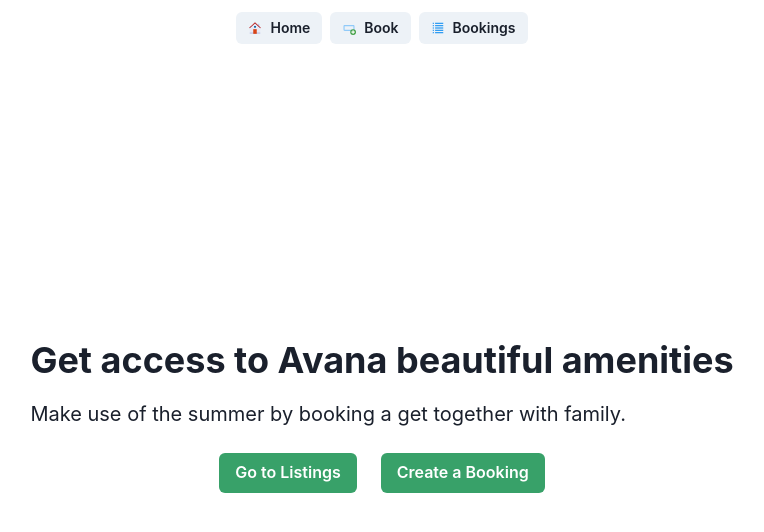
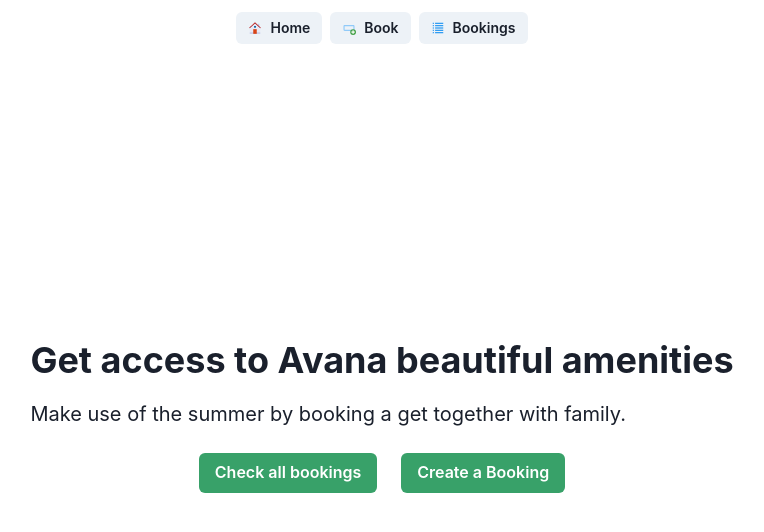
Before and after one commit to akshaymatoo/avana-booking-system, a Next.js app: page / in a window 1280 px wide. Shown: the top 532 px of the page, without its empty margins (258-1022 px from the left). Built offline with nearby package versions, Linux system fonts and the light colour scheme.

Commit message:
updated home page text

```diff
--- a/pages/index.js
+++ b/pages/index.js
@@ -20,7 +20,7 @@ export default function Home() {
         <Flex justify="center" wrap="1">
           <Link href="/bookings">
             <Button size="md" colorScheme="green" mt="6">
-              Go to Listings
+              Check all bookings
             </Button>
           </Link>
           <Link href="/book">
```
